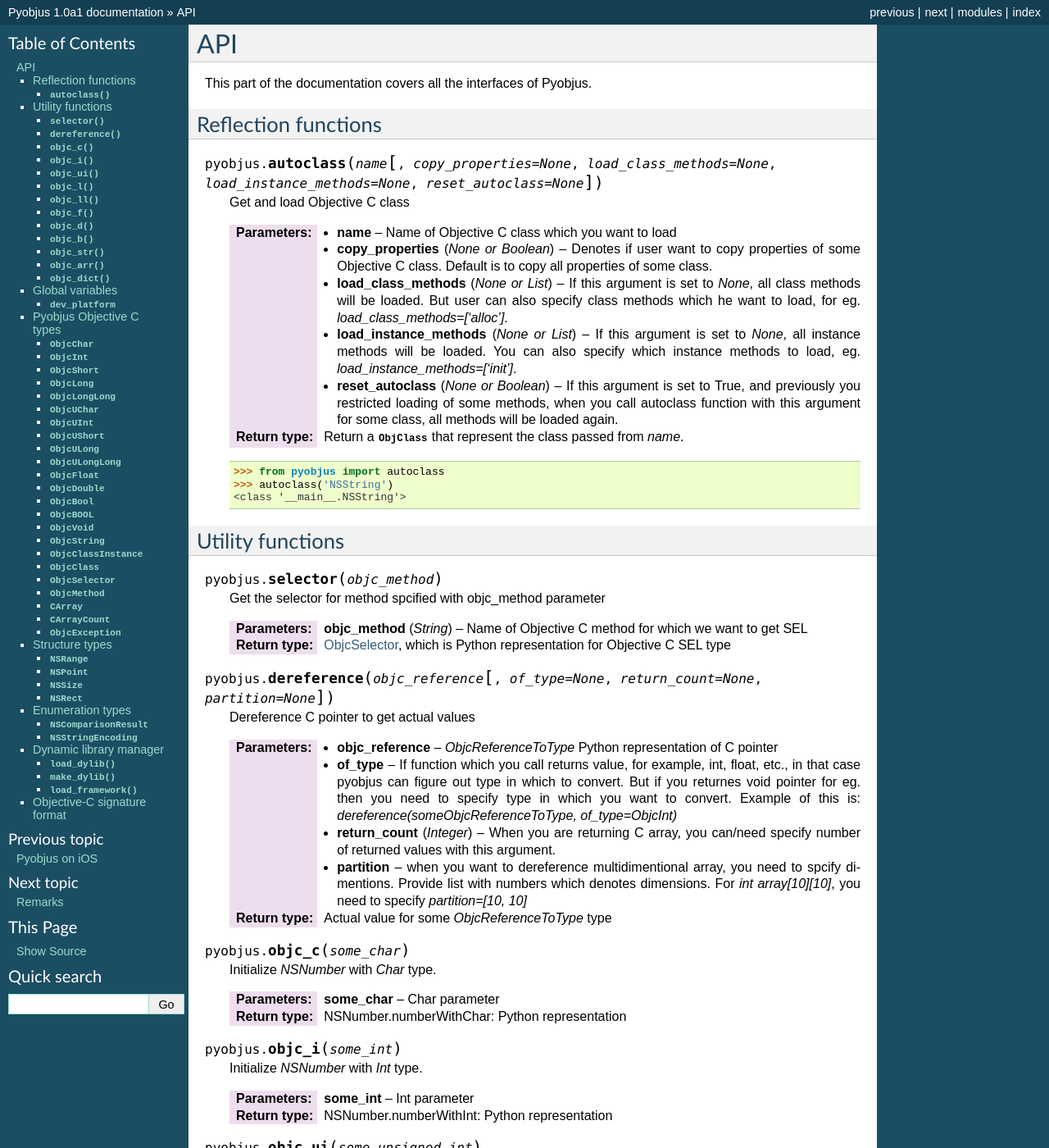
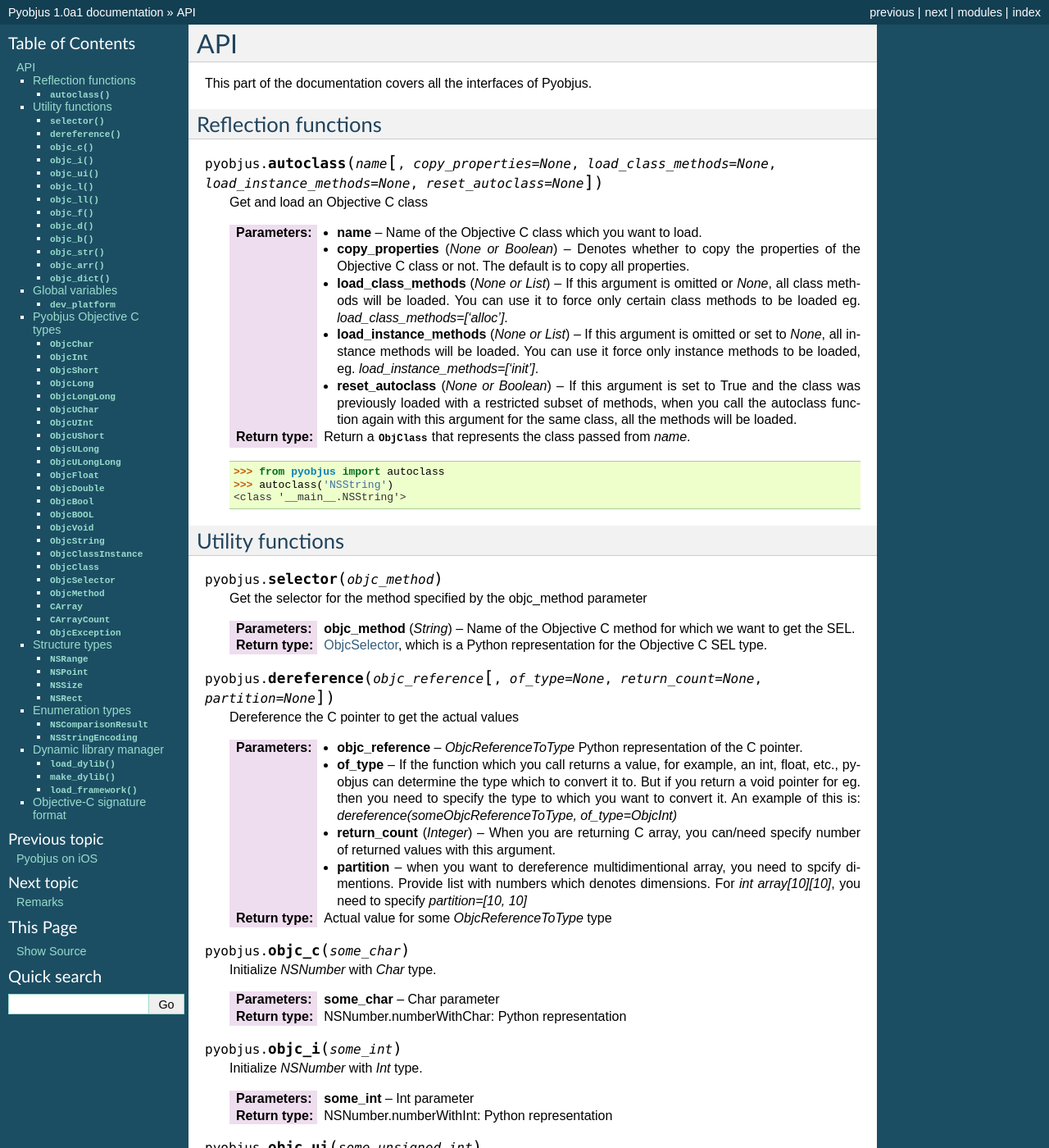
Before and after one commit to kivy/pyobjus, a Sphinx documentation site: the page built from docs/source/api.rst, in a window 1280 px wide and 1400 px high. Shown: the whole window at 82% size. Built offline with Sphinx 7.4.7, drawn with Linux system fonts in a browser that asks for light colours.

Commit message:
doc: grammar corrections to docs/source/api.rst

```diff
--- a/docs/source/api.rst
+++ b/docs/source/api.rst
@@ -12,18 +12,18 @@
 
 .. function:: autoclass(name[, copy_properties=None, load_class_methods=None, load_instance_methods=None, reset_autoclass=None])
 
-    Get and load Objective C class
+    Get and load an Objective C class
 
-    :param name: Name of Objective C class which you want to load
-    :param copy_properties: Denotes if user want to copy properties of some Objective C class. Default is to copy all properties of some class.
+    :param name: Name of the Objective C class which you want to load.
+    :param copy_properties: Denotes whether to copy the properties of the Objective C class or not. The default is to copy all properties.
     :type copy_properties: None or Boolean
-    :param load_class_methods: If this argument is set to `None`, all class methods will be loaded. But user can also specify class methods which he want to load, for eg. `load_class_methods=['alloc']`.
+    :param load_class_methods: If this argument is omitted or `None`, all class methods will be loaded. You can use it to force only certain class methods to be loaded eg. `load_class_methods=['alloc']`.
     :type load_class_methods: None or List
-    :param load_instance_methods: If this argument is set to `None`, all instance methods will be loaded. You can also specify which instance methods to load, eg. `load_instance_methods=['init']`.
+    :param load_instance_methods: If this argument is omitted or set to `None`, all instance methods will be loaded. You can use it force only instance methods to be loaded, eg. `load_instance_methods=['init']`.
     :type load_instance_methods: None or List
-    :param reset_autoclass: If this argument is set to True, and previously you restricted loading of some methods, when you call autoclass function with this argument for some class, all methods will be loaded again.
+    :param reset_autoclass: If this argument is set to True and the class was previously loaded with a restricted subset of methods, when you call the autoclass function again with this argument for the same class, all the methods will be loaded.
     :type reset_autoclass: None or Boolean
-    :rtype: Return a :class:`ObjClass` that represent the class passed from `name`.
+    :rtype: Return a :class:`ObjClass` that represents the class passed from `name`.
 
     >>> from pyobjus import autoclass
     >>> autoclass('NSString')
@@ -35,19 +35,19 @@
 
 .. function:: selector(objc_method)
 
-    Get the selector for method spcified with objc_method parameter
+    Get the selector for the method specified by the objc_method parameter
 
-    :param objc_method: Name of Objective C method for which we want to get SEL
+    :param objc_method: Name of the Objective C method for which we want to get the SEL.
     :type objc_method: String
-    :rtype: ObjcSelector, which is Python representation for Objective C SEL type
+    :rtype: ObjcSelector, which is a Python representation for the Objective C SEL type.
 
 
 .. function:: dereference(objc_reference[, of_type=None, return_count=None, partition=None])
 
-    Dereference C pointer to get actual values
+    Dereference the C pointer to get the actual values
 
-    :param objc_reference: `ObjcReferenceToType` Python representation of C pointer
-    :param of_type: If function which you call returns value, for example, int, float, etc., in that case pyobjus can figure out type in which to convert. But if you returnes void pointer for eg. then you need to specify type in which you want to convert. Example of this is: `dereference(someObjcReferenceToType, of_type=ObjcInt)`
+    :param objc_reference: `ObjcReferenceToType` Python representation of the C pointer.
+    :param of_type: If the function which you call returns a value, for example, an int, float, etc., pyobjus can determine the type which to convert it to. But if you return a void pointer for eg. then you need to specify the type to which you want to convert it. An example of this is: `dereference(someObjcReferenceToType, of_type=ObjcInt)`
     :param return_count: When you are returning C array, you can/need specify number of returned values with this argument.
     :type return_count: Integer
     :param partition: when you want to dereference multidimentional array, you need to spcify dimentions. Provide list with numbers which denotes dimensions. For `int array[10][10]`, you need to specify `partition=[10, 10]`
```
